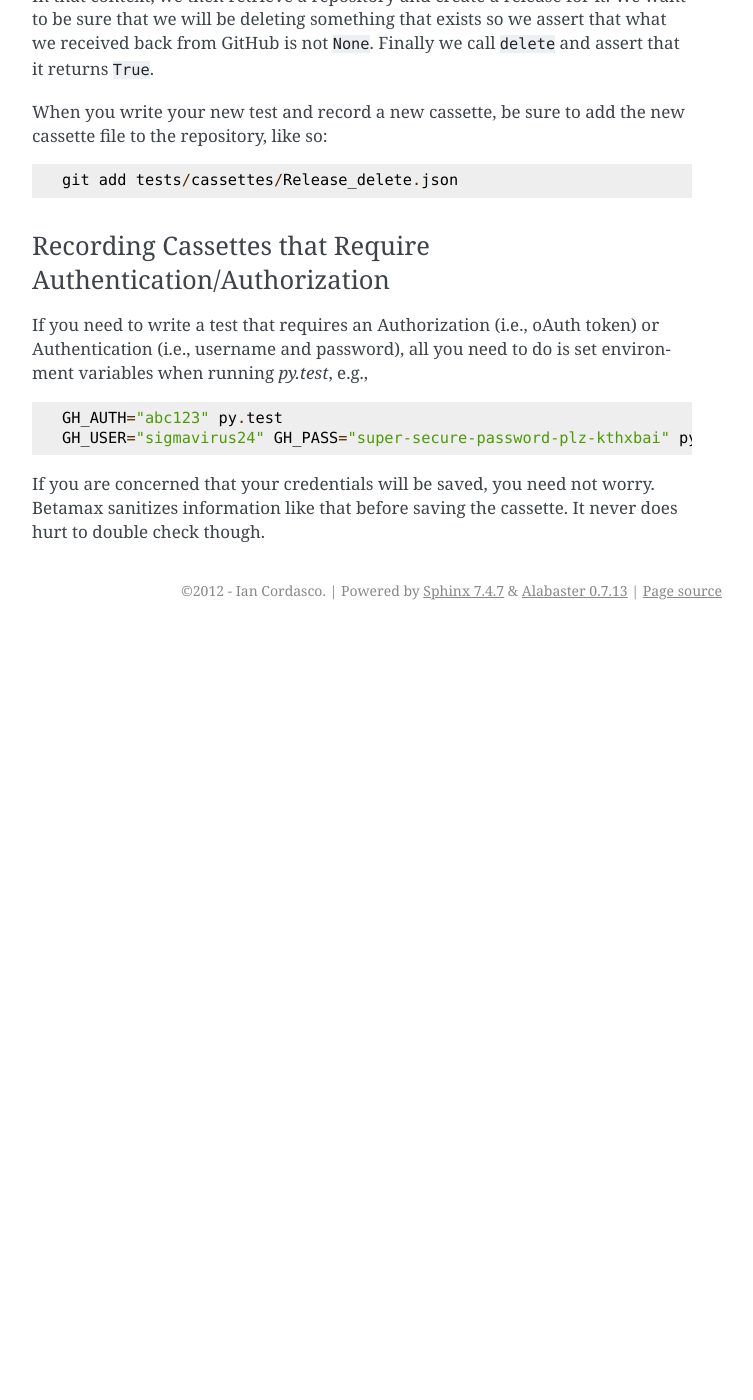
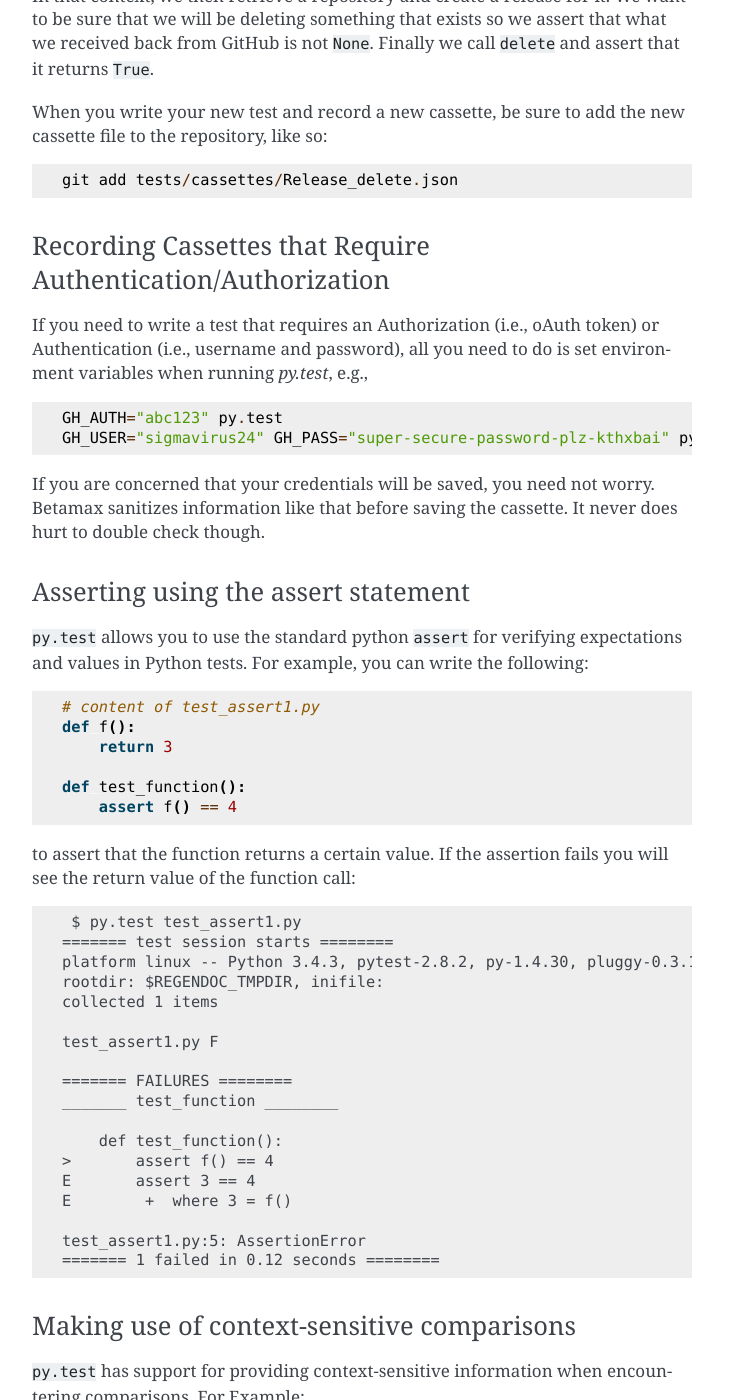
Before and after one commit to sigmavirus24/github3.py, a Sphinx documentation site: the page built from docs/testing.rst, in a window 1280 px wide and 1400 px high, scrolled down 4650 px. Shown: the whole window, without its empty margins (388-1141 px from the left). Built offline with Sphinx 7.4.7, drawn with Linux system fonts in a browser that asks for light colours; before the commit the page ends 5280 px from its top, so only the background shows below that; some of the changed text lies outside the part shown.

Commit message:
[WIP]Updated the Testing Documentation
Added a section for pytest asserts

```diff
--- a/docs/testing.rst
+++ b/docs/testing.rst
@@ -265,3 +265,91 @@ does hurt to double check though.
 
 .. _Betamax: https://github.com/sigmavirus24/betamax
 .. _cassettes: https://betamax.readthedocs.org/en/latest/cassettes.html
+
+Asserting using the assert statement
+~~~~~~~~~~~~~~~~~~~~~~~~~~~~~~~~~~~~~~~~~~~~~~~~~~~~~~~~~~~~~
+
+``py.test`` allows you to use the standard python ``assert`` for verifying expectations and values in Python tests. For example, you can write the following:
+
+.. code::
+
+    # content of test_assert1.py
+    def f():
+        return 3
+
+    def test_function():
+        assert f() == 4
+
+to assert that the  function returns a certain value. If the assertion fails you will see the return value of the function call:
+
+.. code::
+
+     $ py.test test_assert1.py
+    ======= test session starts ========
+    platform linux -- Python 3.4.3, pytest-2.8.2, py-1.4.30, pluggy-0.3.1
+    rootdir: $REGENDOC_TMPDIR, inifile:
+    collected 1 items
+
+    test_assert1.py F
+
+    ======= FAILURES ========
+    _______ test_function ________
+
+        def test_function():
+    >       assert f() == 4
+    E       assert 3 == 4
+    E        +  where 3 = f()
+
+    test_assert1.py:5: AssertionError
+    ======= 1 failed in 0.12 seconds ========
+
+
+Making use of context-sensitive comparisons
+~~~~~~~~~~~~~~~~~~~~~~~~~~~~~~~~~~~~~~~~~~~~~~~~~~~~~~~~~~~~~
+
+``py.test`` has support for providing context-sensitive information when encountering comparisons.
+For Example:
+
+.. code::
+
+    # content of test_assert2.py
+
+    def test_set_comparison():
+        set1 = set("1308")
+        set2 = set("8035")
+        assert set1 == set2
+
+On Running the module:
+
+.. code::
+
+     $ py.test test_assert2.py
+    ======= test session starts ========
+    platform linux -- Python 3.4.3, pytest-2.8.2, py-1.4.30, pluggy-0.3.1
+    rootdir: $REGENDOC_TMPDIR, inifile:
+    collected 1 items
+
+    test_assert2.py F
+
+    ======= FAILURES ========
+    _______ test_set_comparison ________
+
+        def test_set_comparison():
+            set1 = set("2308")
+            set2 = set("8036")
+    >           assert set1 == set2
+    E           assert set(['0', '1', '3', '8']) == set(['0', '3', '5', '8'])
+    E         Extra items in the left set:
+    E         '2'
+    E         Extra items in the right set:
+    E         '6'
+    E         Use -v to get the full diff
+
+    test_assert2.py:5: AssertionError
+    ======= 1 failed in 0.12 seconds ========
+
+Context-sensitive comparisons can be used for a number of cases:
+
+- comparing long strings: a context diff is shown
+- comparing long sequences: first failing indices
+- comparing dicts: different entries in the dict
```
